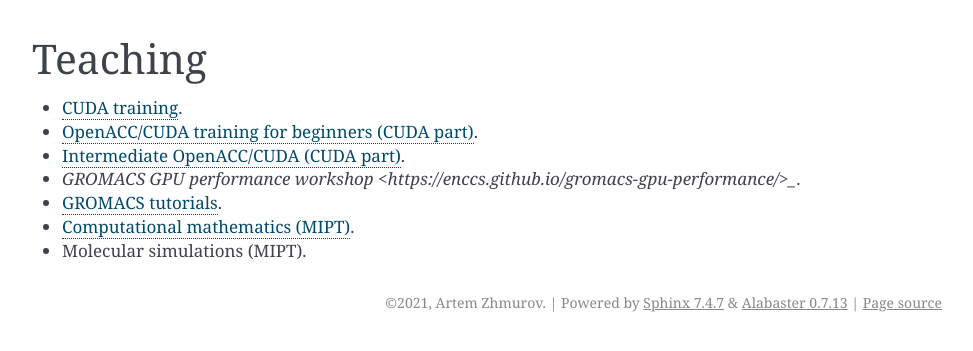
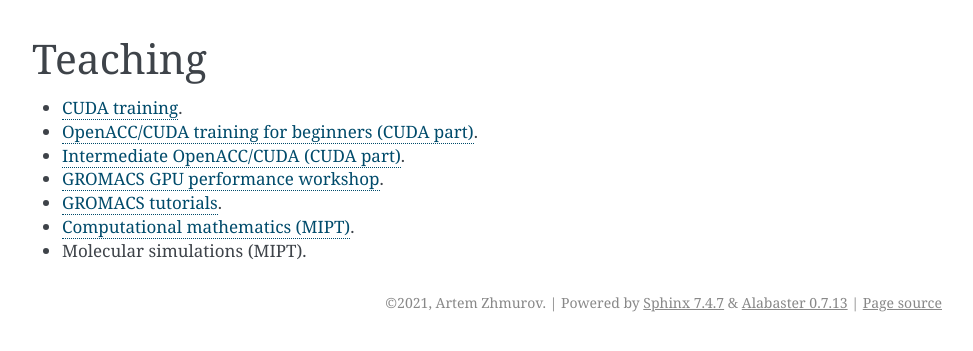
Before and after one commit to zhmurov/webpage, a Sphinx documentation site: the page built from source/teaching.rst, in a window 1280 px wide. Shown: the top 351 px of the page, without its empty margins (168-1141 px from the left). Built offline with Sphinx 7.4.7, drawn with Linux system fonts in a browser that asks for light colours.

Commit message:
Fix link to GROMACS workshop

```diff
--- a/source/teaching.rst
+++ b/source/teaching.rst
@@ -7,7 +7,7 @@
 
 - `Intermediate OpenACC/CUDA (CUDA part) <https://enccs.github.io/OpenACC-CUDA-intermediate/>`_.
 
-- `GROMACS GPU performance workshop <https://enccs.github.io/gromacs-gpu-performance/>_`.
+- `GROMACS GPU performance workshop <https://enccs.github.io/gromacs-gpu-performance/>`_.
 
 - `GROMACS tutorials <https://tutorials.gromacs.org/>`_.
 
```
